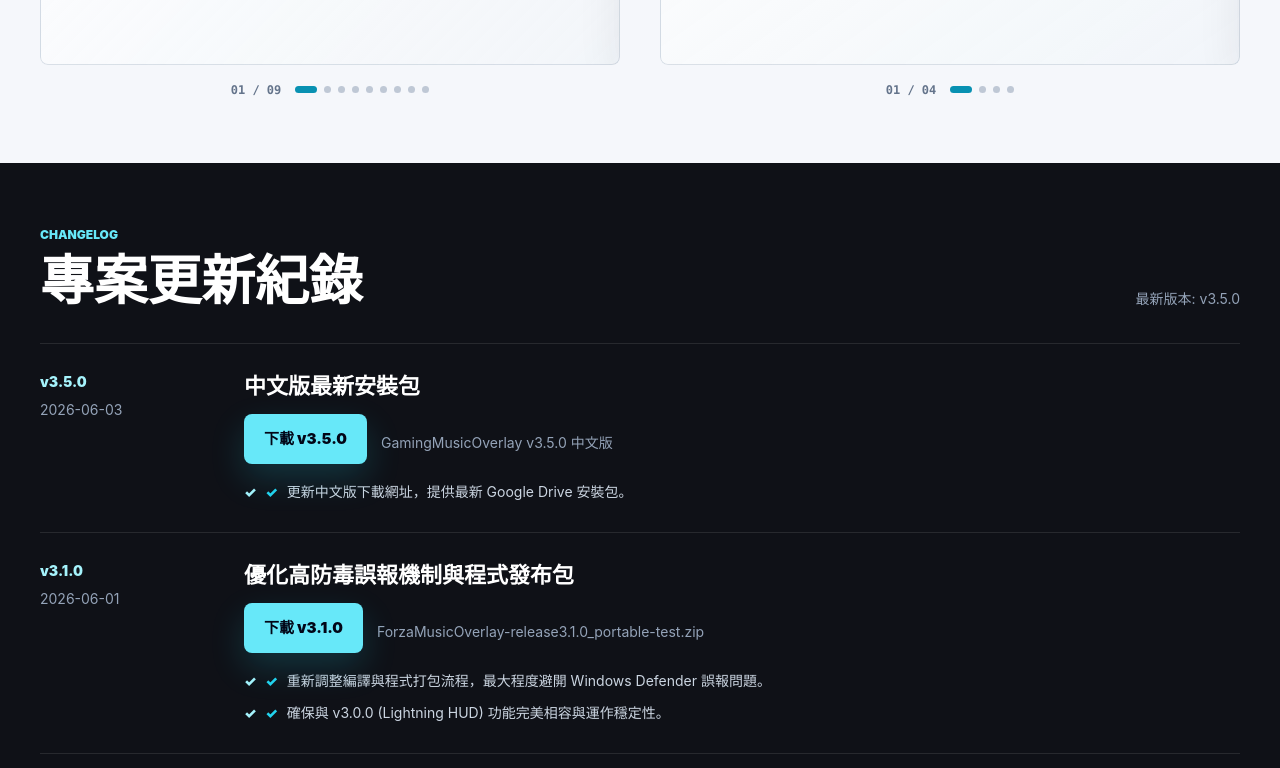
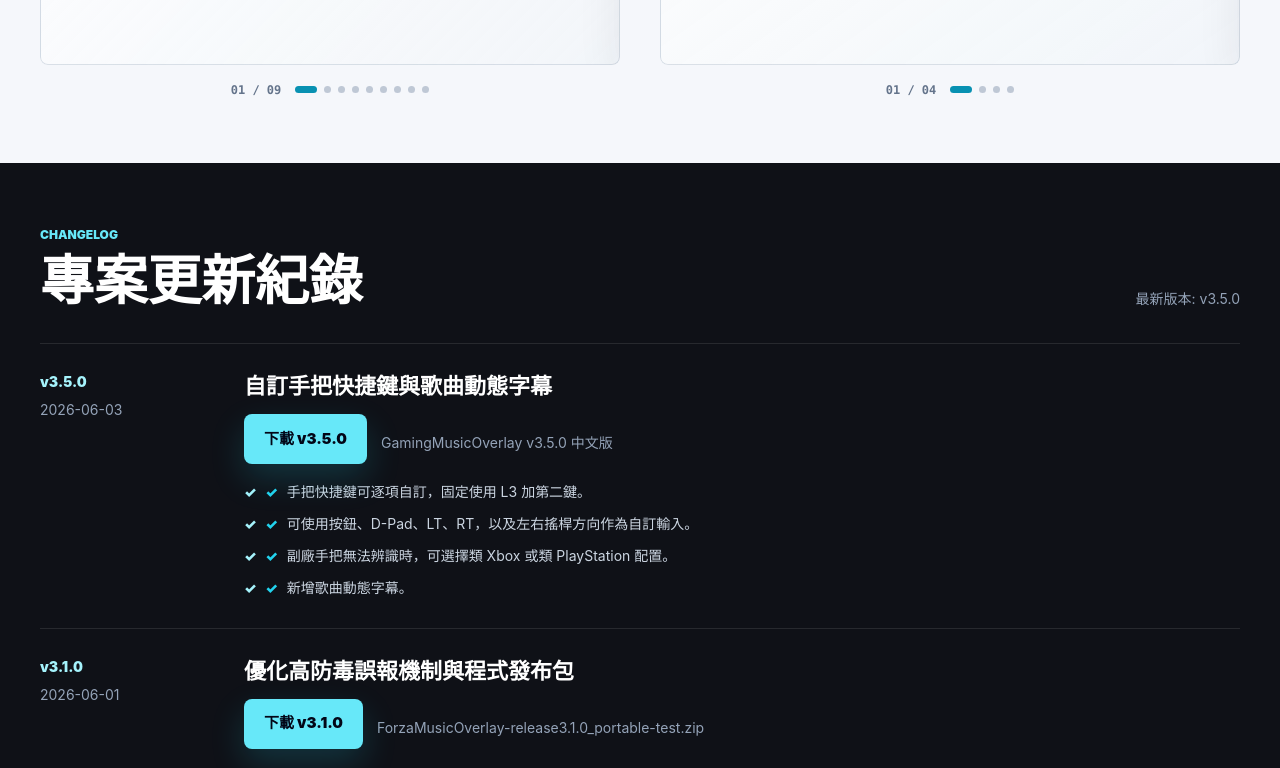
Before and after one commit to scott0127/forza-music-overlay, a Nuxt app: page / in a window 1280 px wide. Shown: the part 2711-3479 px from the top of the page. Built offline with nearby package versions, Linux system fonts and the light colour scheme.

Commit message:
Update v3.5.0 feature snapshot

```diff
--- a/app/pages/index.vue
+++ b/app/pages/index.vue
@@ -690,10 +690,10 @@ onUnmounted(() => {
 
           <div class="snapshot-box">
             <p class="box-label">版本快照</p>
-            <p>3.5.0 更新中文版下載網址，提供最新 Google Drive 安裝包。</p>
-            <p>3.1.0 優化程式打包流程，降低 Windows Defender 誤報機率。</p>
-            <p>3.0+ 新增 App / System 獨立音量切換與沉浸式閃電 HUD。</p>
-            <p>3.0+ 新增即時滾動歌詞與 GPU 加速 SVG 霓虹效果。</p>
+            <p>手把快捷鍵可逐項自訂，固定使用 L3 加第二鍵。</p>
+            <p>可使用按鈕、D-Pad、LT、RT，以及左右搖桿方向作為自訂輸入。</p>
+            <p>副廠手把無法辨識時，可選擇類 Xbox 或類 PlayStation 配置。</p>
+            <p>新增歌曲動態字幕。</p>
           </div>
 
           <div class="download-box">
@@ -1265,7 +1265,7 @@ onUnmounted(() => {
               <p class="update-date text-slate-500 text-sm mt-2">2026-06-03</p>
             </div>
             <div>
-              <h3 class="text-white font-black text-xl">中文版最新安裝包</h3>
+              <h3 class="text-white font-black text-xl">自訂手把快捷鍵與歌曲動態字幕</h3>
               <div class="entry-actions flex items-center gap-3 flex-wrap mt-3">
                 <a
                   class="button primary cursor-pointer"
@@ -1277,7 +1277,10 @@ onUnmounted(() => {
                 <p class="entry-file text-slate-500 text-sm">GamingMusicOverlay v3.5.0 中文版</p>
               </div>
               <ul class="notes text-slate-300 text-sm list-none pl-0 mt-4 space-y-2">
-                <li class="flex items-center gap-2 hover:text-white hover:translate-x-1 transition-all duration-150"><span class="text-cyan-400 font-black">✓</span> 更新中文版下載網址，提供最新 Google Drive 安裝包。</li>
+                <li class="flex items-center gap-2 hover:text-white hover:translate-x-1 transition-all duration-150"><span class="text-cyan-400 font-black">✓</span> 手把快捷鍵可逐項自訂，固定使用 L3 加第二鍵。</li>
+                <li class="flex items-center gap-2 hover:text-white hover:translate-x-1 transition-all duration-150"><span class="text-cyan-400 font-black">✓</span> 可使用按鈕、D-Pad、LT、RT，以及左右搖桿方向作為自訂輸入。</li>
+                <li class="flex items-center gap-2 hover:text-white hover:translate-x-1 transition-all duration-150"><span class="text-cyan-400 font-black">✓</span> 副廠手把無法辨識時，可選擇類 Xbox 或類 PlayStation 配置。</li>
+                <li class="flex items-center gap-2 hover:text-white hover:translate-x-1 transition-all duration-150"><span class="text-cyan-400 font-black">✓</span> 新增歌曲動態字幕。</li>
               </ul>
             </div>
           </article>
```
